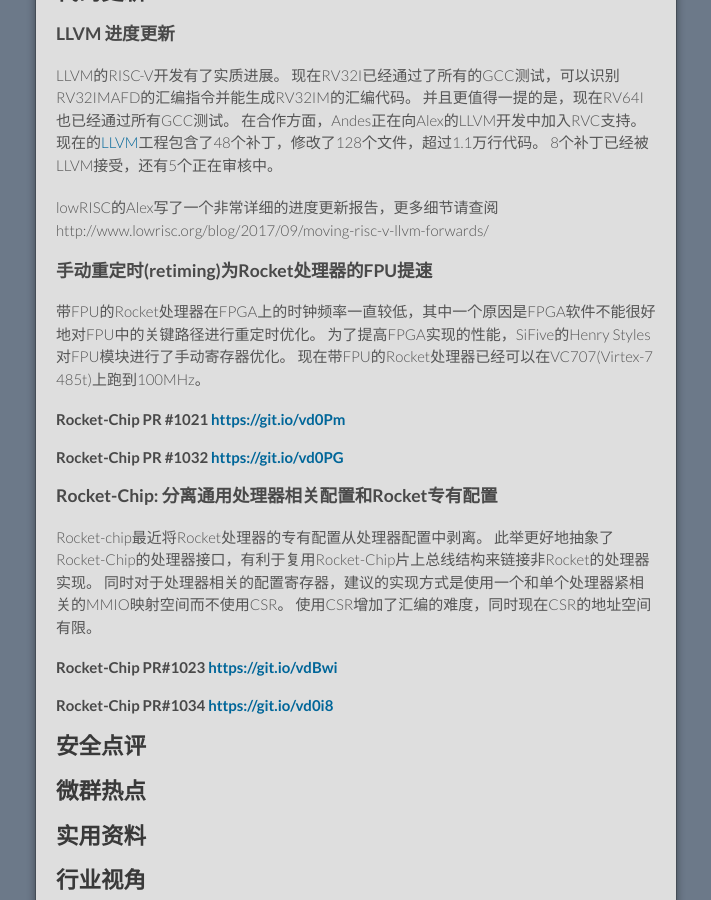
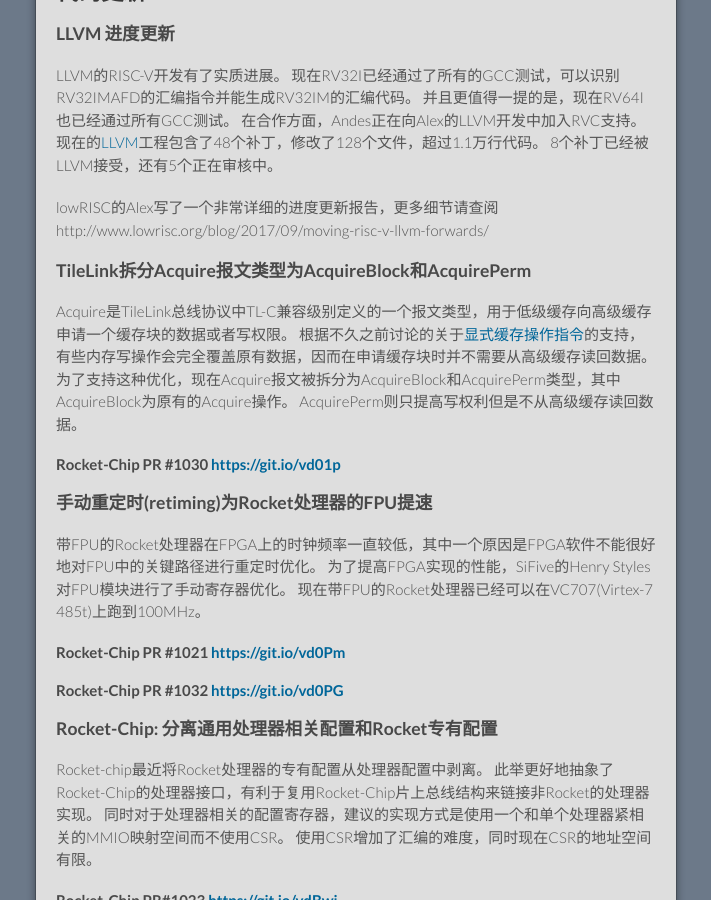
Before and after one commit to cnrv/home, a Jekyll site: the page built from bi-week-rpts/2017-10-12.md, in a window 1280 px wide and 900 px high, scrolled down 306 px. Shown: the whole window, without its empty margins (284-995 px from the left). Built offline with Jekyll 4.4.1, drawn with Linux system fonts in a browser that asks for light colours; Markdown is read by kramdown in place of the engine named in the settings; comment, search, counter and statistics services are not loaded; our own code applies the rules of GitHub Pages for plain Markdown files.

Commit message:
support acquire the write permission only operation

```diff
--- a/bi-week-rpts/2017-10-12.md
+++ b/bi-week-rpts/2017-10-12.md
@@ -20,6 +20,16 @@
 8个补丁已经被LLVM接受，还有5个正在审核中。
 
 lowRISC的Alex写了一个非常详细的进度更新报告，更多细节请查阅http://www.lowrisc.org/blog/2017/09/moving-risc-v-llvm-forwards/
+
+### TileLink拆分Acquire报文类型为AcquireBlock和AcquirePerm
+
+Acquire是TileLink总线协议中TL-C兼容级别定义的一个报文类型，用于低级缓存向高级缓存申请一个缓存块的数据或者写权限。
+根据不久之前讨论的关于[显式缓存操作指令](https://cnrv.io/bi-week-rpts/2017-07-20#explicit-cache-instruction-重启讨论)的支持，
+有些内存写操作会完全覆盖原有数据，因而在申请缓存块时并不需要从高级缓存读回数据。
+为了支持这种优化，现在Acquire报文被拆分为AcquireBlock和AcquirePerm类型，其中AcquireBlock为原有的Acquire操作。
+AcquirePerm则只提高写权利但是不从高级缓存读回数据。
+
+#### Rocket-Chip PR \#1030 [https://git.io/vd01p](https://github.com/freechipsproject/rocket-chip/pull/1030)
 
 ### 手动重定时(retiming)为Rocket处理器的FPU提速
 
```
